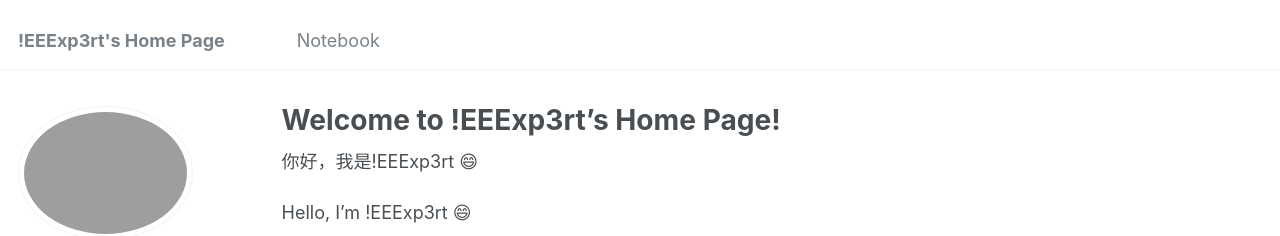
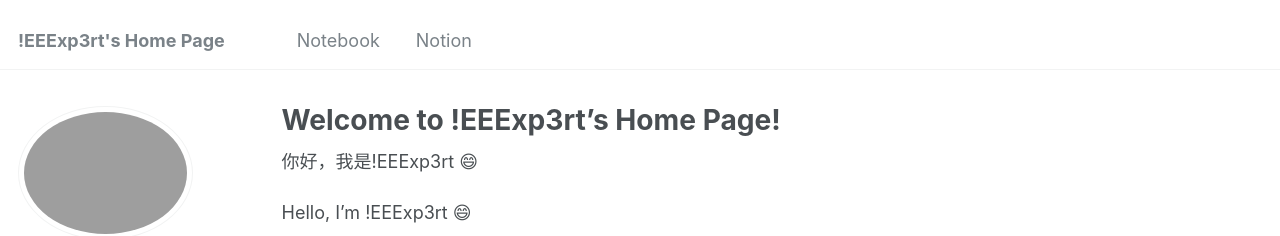
Before and after one commit to lEEExp3rt/lEEExp3rt.github.io, a Jekyll site: the page built from _pages/about.md, in a window 1280 px wide. Shown: the top 236 px of the page. Built offline with Jekyll 4.4.1, drawn with Linux system fonts in a browser that asks for light colours.

Commit message:
fix: fix notion site

```diff
--- a/_data/navigation.yml
+++ b/_data/navigation.yml
@@ -7,3 +7,5 @@
 main:
   - title: "Notebook"
     url: /Notebook/
+  - title: "Notion"
+    url: https://1eeexp3rt.notion.site/W3-c0m3-281b74b71cfb448a81d9c8af9d1d47f3?pvs=74
```
